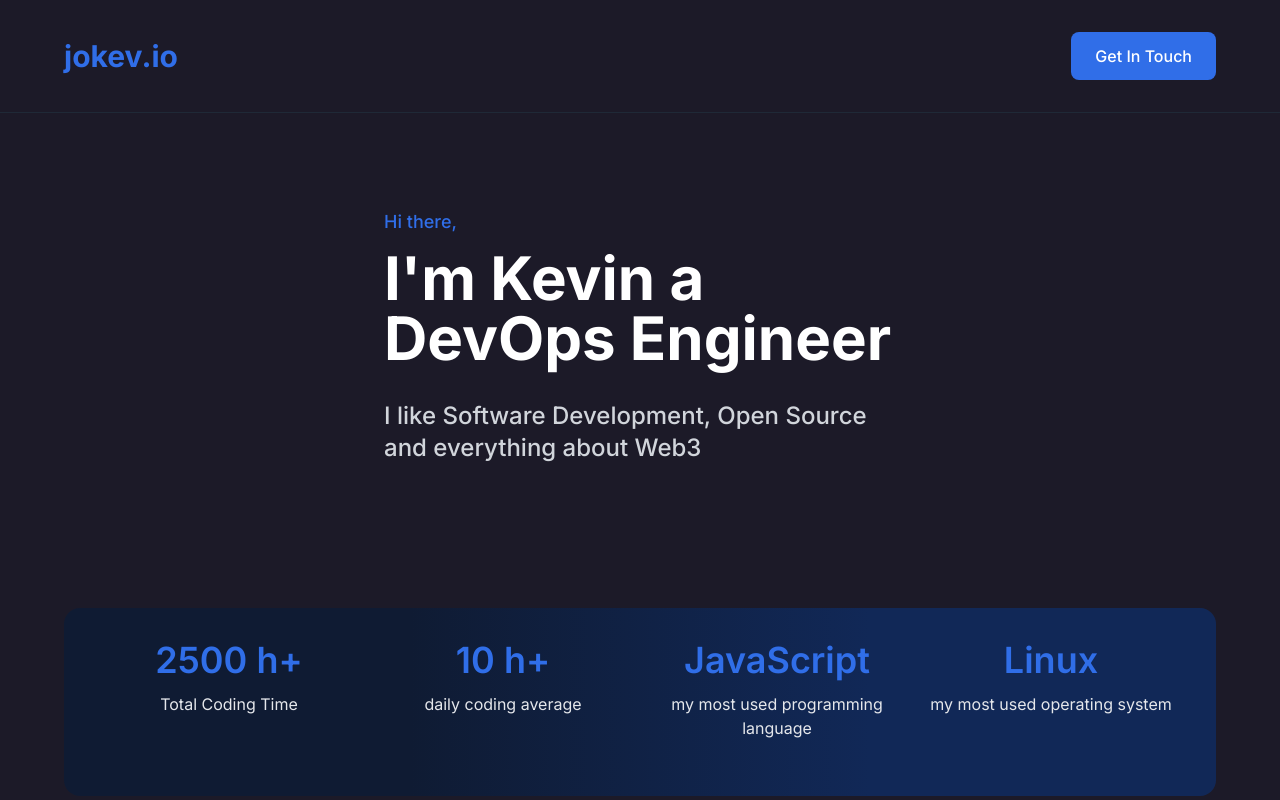
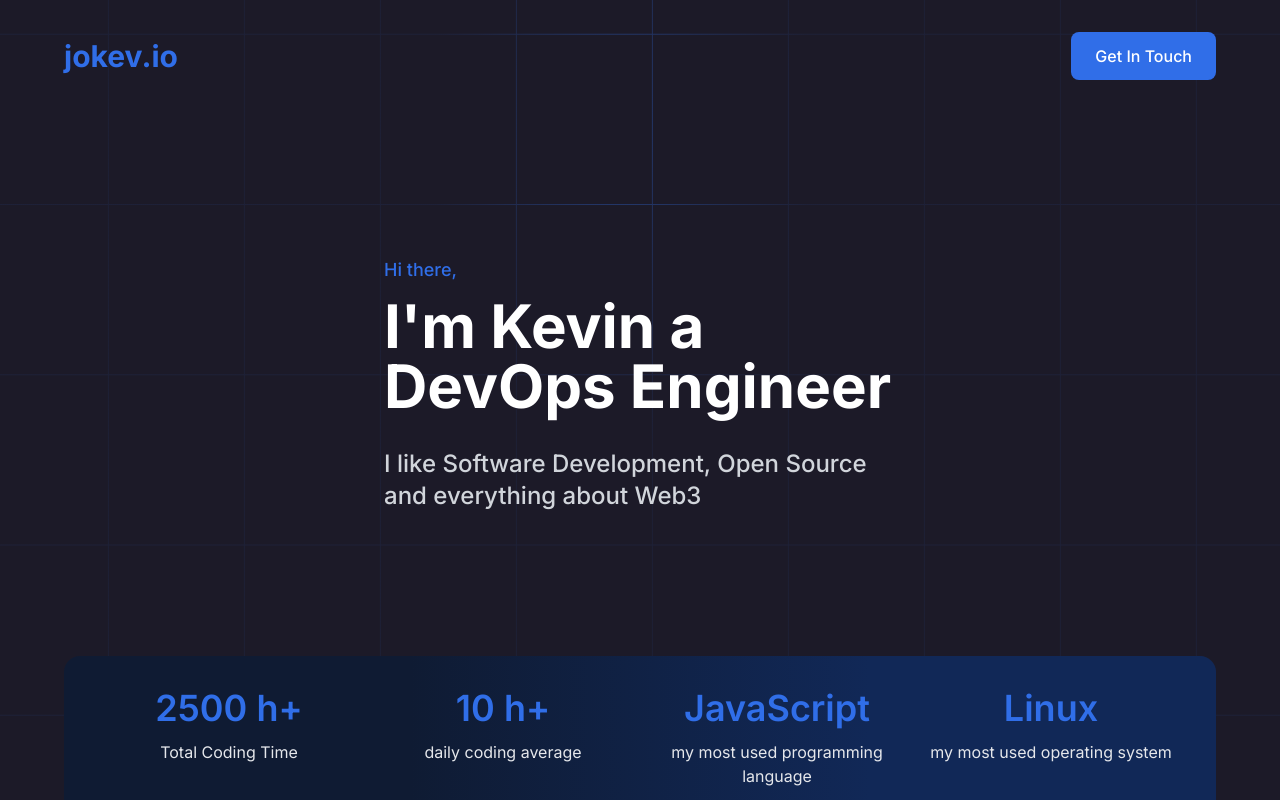
Before and after one commit to saydullo5950/jokev.io, a website: page public/index.html in a window 1280 px wide. Shown: the top 800 px of the page. Drawn offline with Linux system fonts and the light colour scheme.

Commit message:
jokev.io

```diff
--- a/public/index.html
+++ b/public/index.html
@@ -12,7 +12,10 @@
 </head>
 
 <body class="bg-brend-black-100 font-inter">
-    <header class="bg-brend-black-100 border-b border-gray-800 fixed z-30 top-0 w-full py-8 px-4">
+    <div class="absolute top-0">
+        <img src="./img/lines-1.svg" alt="lines">
+    </div>
+    <header class="py-8 px-4">
         <nav class="flex justify-between items-center max-w-6xl mx-auto">
             <h3 class="text-brend-blue-100 text-3xl font-bold">
                 jokev.io
@@ -23,8 +26,8 @@
             </button>
         </nav>
     </header>
-    <div class="py-24 lg:py-36 px-4">
-        <div class="max-w-lg mx-auto mt-16">
+    <div class="relative z-20 py-24 lg:py-36 px-4">
+        <div class="max-w-lg mx-auto">
             <p class="text-brend-blue-100 text-lg font-medium">
                 Hi there,
             </p>
@@ -36,7 +39,7 @@
             </p>
         </div>
     </div>
-    <div class="px-4">
+    <div class="relative z-20 px-4">
         <div class="max-w-6xl mx-auto">
             <div
                 class="grid sm:grid-cols-2 md:grid-cols-3 lg:grid-cols-4 gap-6 bg-gradient-to-r from-brend-gradient-100 from-30% to-brend-gradient-200 to-70% rounded-2xl pt-8 pb-14 px-3 sm:px-10">
```
Also changed, not shown: public/css/styles.css, public/img/lines-1.svg (added).
